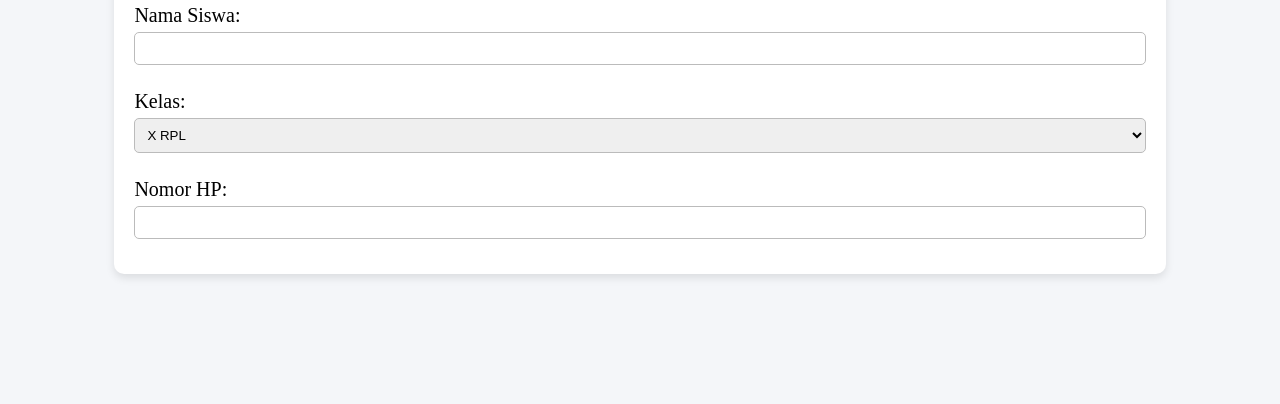
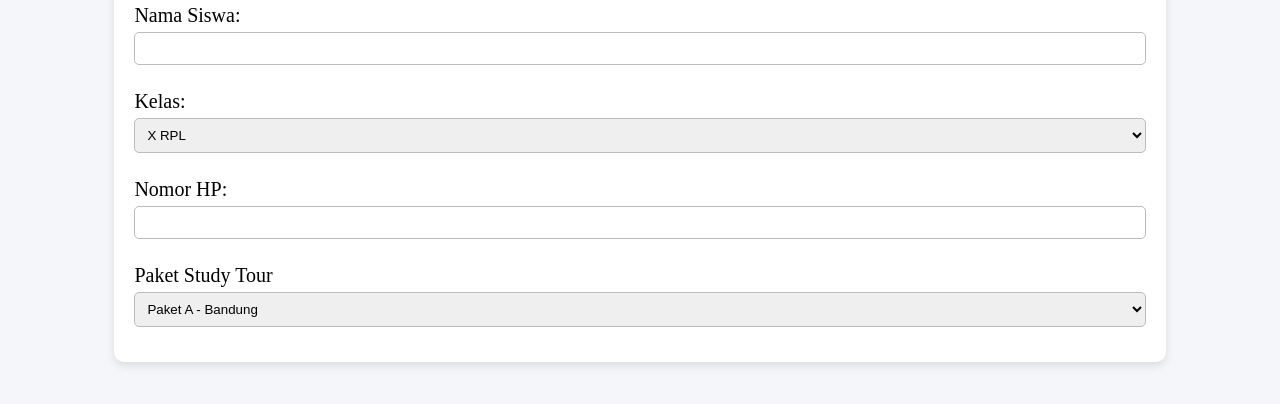
Before and after one commit to ihsanfaisal/latihan25267, a plain HTML site: page index.html in a window 1280 px wide. Shown: the part 108-512 px from the top of the page. Drawn offline with Linux system fonts and the light colour scheme.

Commit message:
Menambah field paket tour

```diff
--- a/index.html
+++ b/index.html
@@ -59,6 +59,13 @@
 
       <label for="">Nomor HP:</label>
       <input type="tel" name="hp" id="">
+
+      <label for="">Paket Study Tour</label>
+      <select name="paket" id="">
+        <option value="">Paket A - Bandung</option>
+        <option value="">Paket B - Yogyakarta</option>
+        <option value="">Paket C - Bali</option>
+      </select>
     </form>
   </div>
 </body>
```
